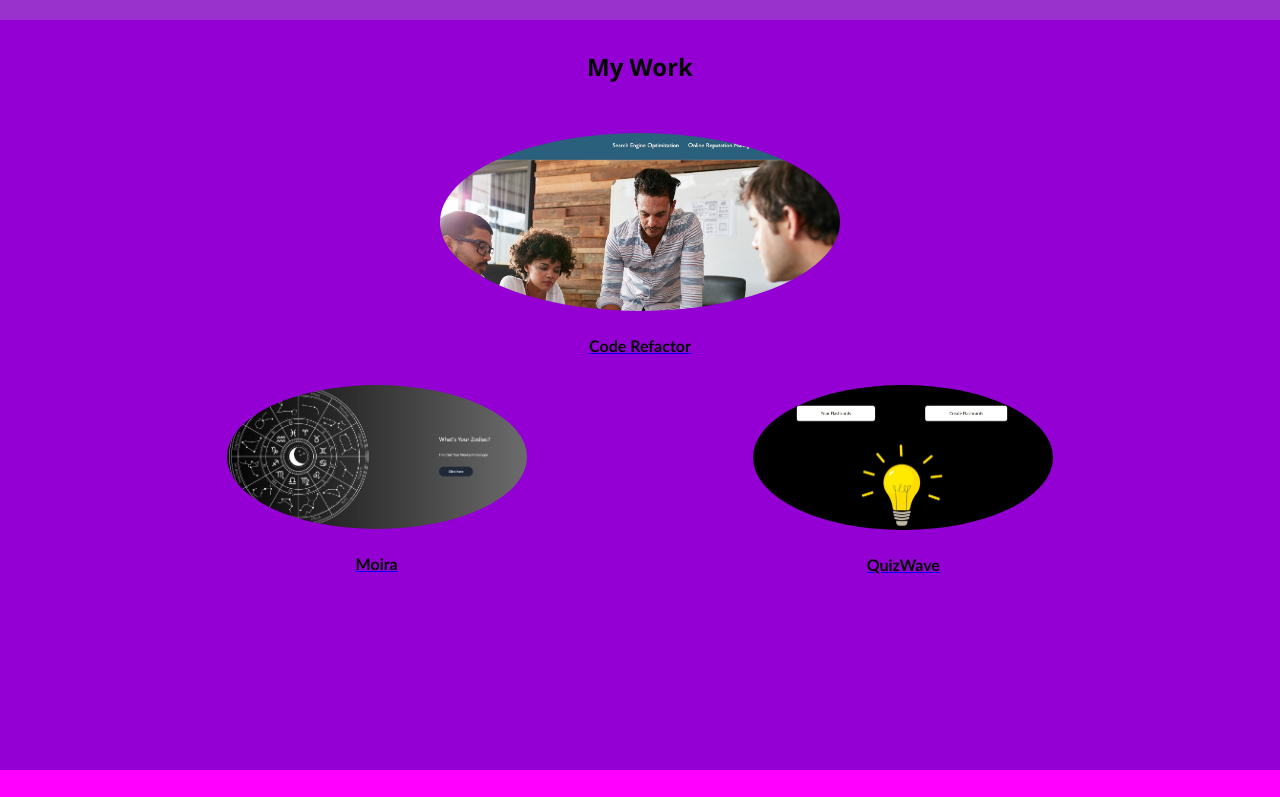
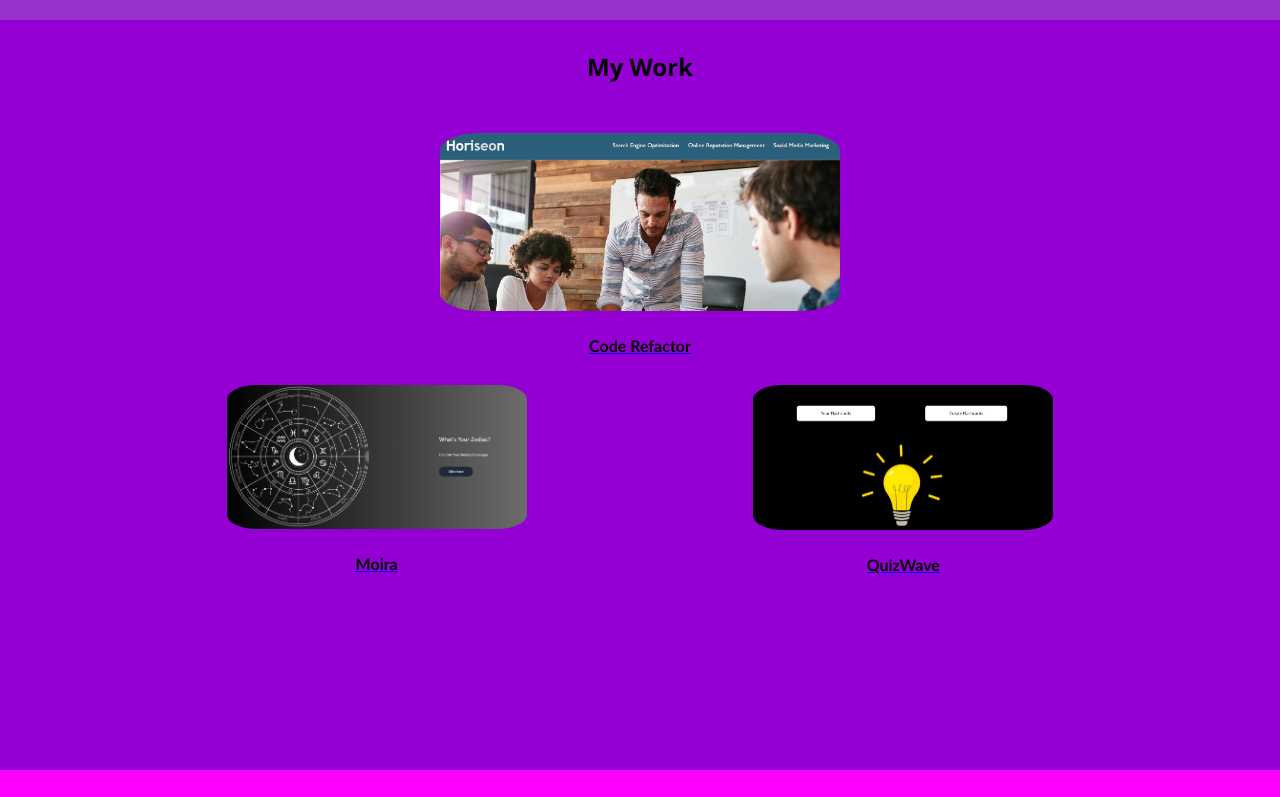
Before and after one commit to latacui2050/professional-portfolio-1, a plain HTML site: page index.html in a window 1280 px wide. Shown: the part 1100-1897 px from the top of the page. Drawn offline with Linux system fonts and the light colour scheme.

Commit message:
updated css

```diff
--- a/style.css
+++ b/style.css
@@ -47,7 +47,7 @@ nav a {
 /* sets the size and border for my avatar */
 nav img {
     background-color: purple;
-    border-radius: 100%;
+    border-radius: 10%;
     max-width: 150px;
     max-height: 150px;
 }
@@ -182,7 +182,7 @@ and sets display to flex so section is responsive and the images can be spaced e
 
 /* sets the image size, border, and margin to 'Manny's Diving Adventures' */
 .moviemix {
-    border-radius: 100%;
+    border-radius: 10%;
     max-height: 400px;
     max-width: 400px;
     margin-top: 30px;
@@ -190,7 +190,7 @@ and sets display to flex so section is responsive and the images can be spaced e
 
 /* sets the image size, border, and margin to 'Volcanoes National Park' */
 .volcano {
-    border-radius: 100%;
+    border-radius: 10%;
     max-height: 300px;
     max-width: 300px;
     margin-top: 30px;
@@ -198,7 +198,7 @@ and sets display to flex so section is responsive and the images can be spaced e
 
 /* sets the image size, border, and margin to 'Mount Kaala' */
 .kaala {
-    border-radius: 100%;
+    border-radius: 10%;
     max-height: 300px;
     max-width: 300px;
     margin-top: 30px;
@@ -243,7 +243,7 @@ h4 {
 main section img {
     max-width: 125px;
     max-height: 125px;
-    border-radius: 50%;
+    border-radius: 10%;
     margin-bottom: 20px;
 }
 
```
